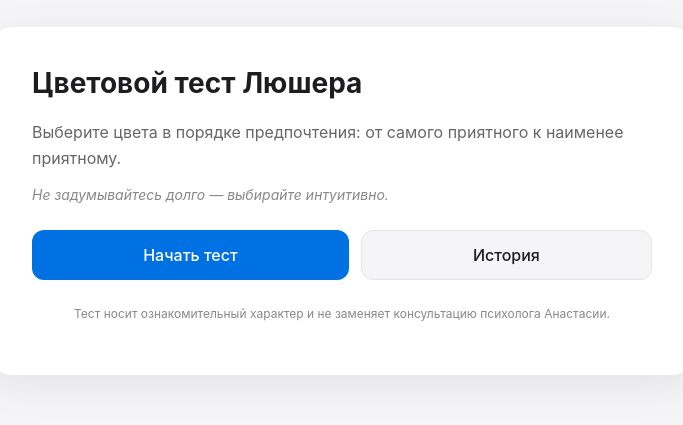
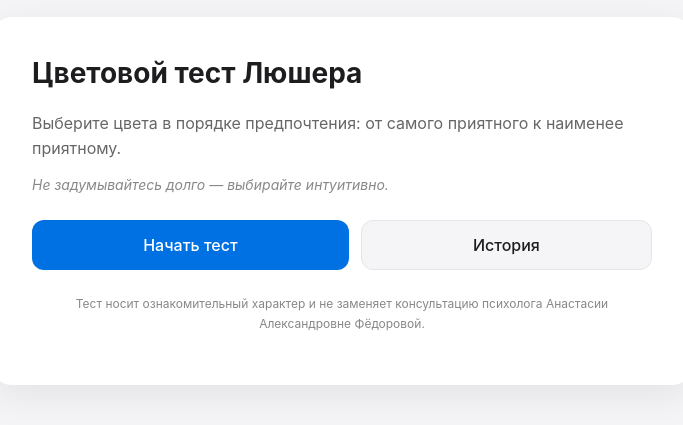
Before and after one commit to Obliwankenobi/lusher1, a plain HTML site: page index.html in a window 1280 px wide. Shown: the part 199-624 px from the top of the page, without its empty margins (298-981 px from the left). Drawn offline with Linux system fonts and the light colour scheme.

Commit message:
Update index.html

```diff
--- a/index.html
+++ b/index.html
@@ -25,7 +25,7 @@
                 <button id="start-btn" class="btn btn-primary">Начать тест</button>
                 <button id="history-btn" class="btn btn-secondary">История</button>
             </div>
-            <p class="disclaimer">Тест носит ознакомительный характер и не заменяет консультацию психолога Анастасии.</p>
+            <p class="disclaimer">Тест носит ознакомительный характер и не заменяет консультацию психолога Анастасии Александровне Фёдоровой.</p>
         </div>
 
         <!-- Экран теста -->
```
